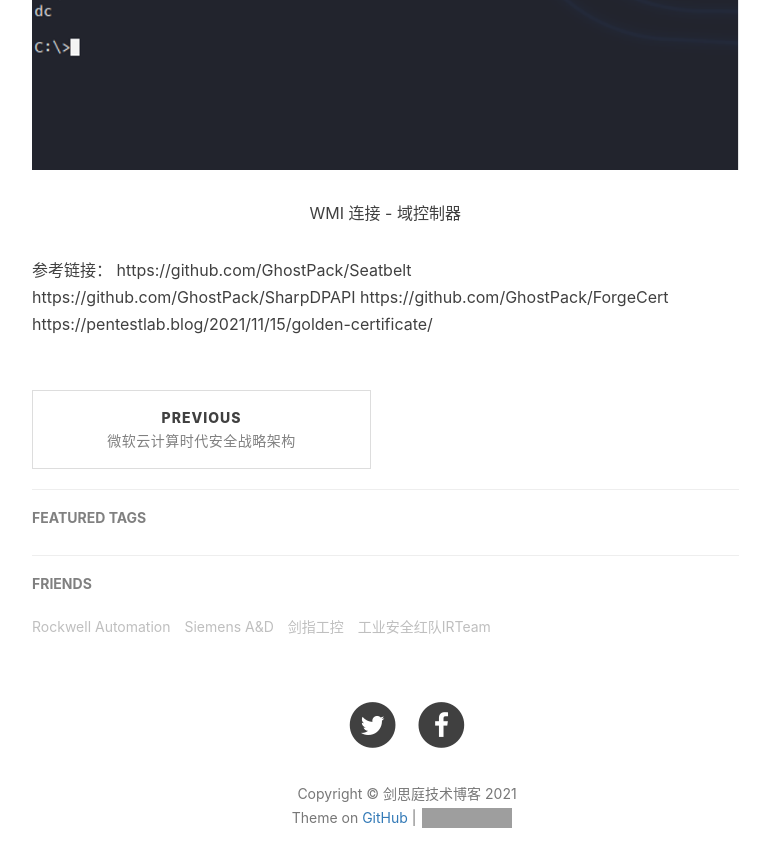
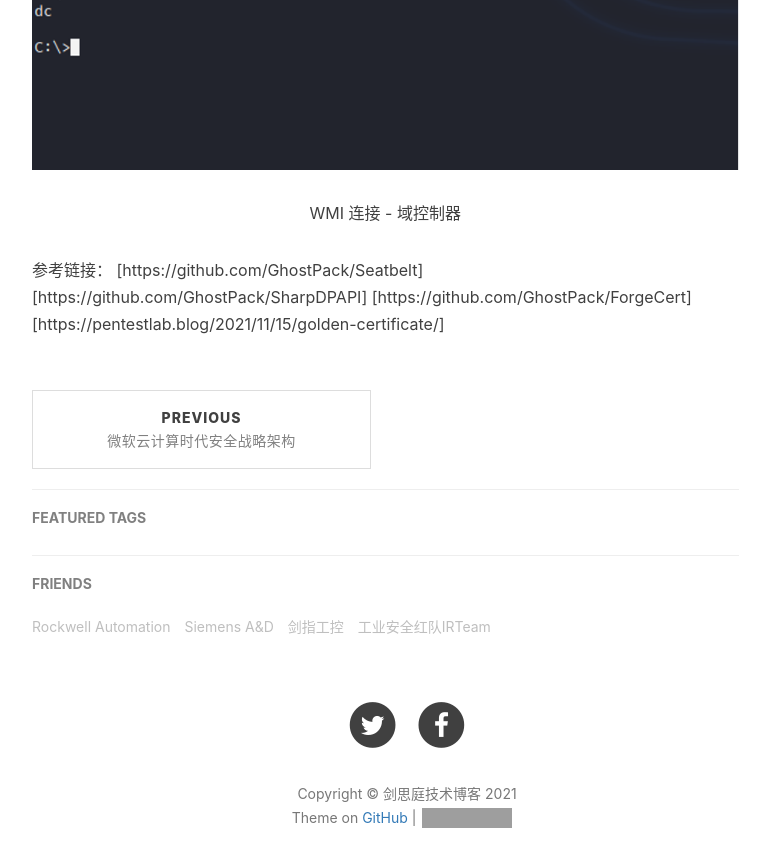
Before and after one commit to jiansiting/jiansiting.github.io, a Jekyll site: the page built from _posts/2021-11-23-利用黄金证书劫持域控.md, in a window 1280 px wide and 900 px high, scrolled down 13243 px. Shown: the top 867 px of the window, without its empty margins (233-1003 px from the left). Built offline with Jekyll 4.4.1, drawn with Linux system fonts in a browser that asks for light colours; nearby versions of some CDN libraries; our own code applies the rules of GitHub Pages for plain Markdown files; comment, search, counter and statistics services are not loaded; grey boxes are pictures that could not be loaded.

```diff
--- a/_posts/2021-11-23-利用黄金证书劫持域控.md
+++ b/_posts/2021-11-23-利用黄金证书劫持域控.md
@@ -200,7 +200,7 @@ WMI 连接 - 域控制器
 
 
 参考链接：
-https://github.com/GhostPack/Seatbelt
-https://github.com/GhostPack/SharpDPAPI
-https://github.com/GhostPack/ForgeCert
-https://pentestlab.blog/2021/11/15/golden-certificate/
+[https://github.com/GhostPack/Seatbelt]
+[https://github.com/GhostPack/SharpDPAPI]
+[https://github.com/GhostPack/ForgeCert]
+[https://pentestlab.blog/2021/11/15/golden-certificate/]
```
